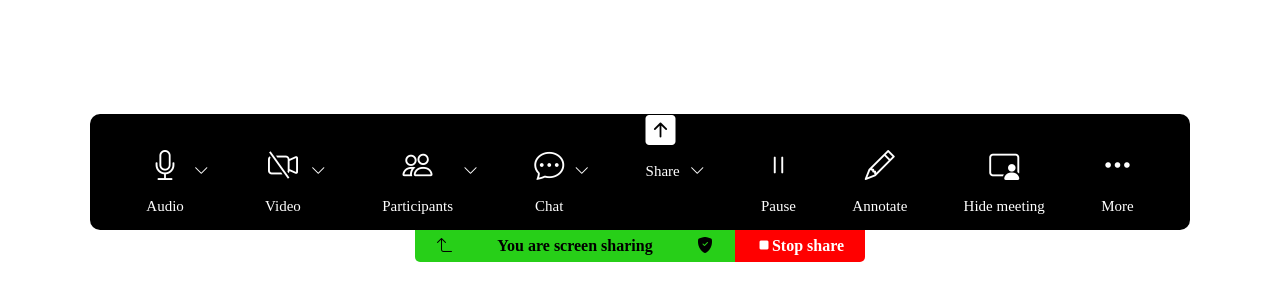
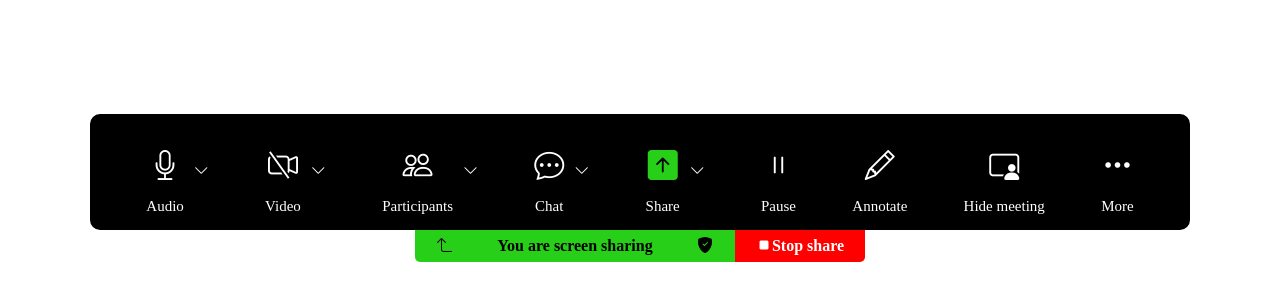
Before and after one commit to moulilalam/team-meeting-controls, a plain HTML site: page index.html in a window 1280 px wide. Shown: the part 170-470 px from the top of the page. Drawn offline with nearby package versions, Linux system fonts and the light colour scheme.

Commit message:
Update style.css

```diff
--- a/style.css
+++ b/style.css
@@ -41,6 +41,18 @@
 
     padding-top: 35px;
     height: auto;
+}
+.mic0{
+    /* border: 2px solid red; */
+    display: flex;
+    flex-wrap: wrap;
+    flex-direction: column;
+    justify-content: center;
+    align-items: center;
+
+    padding-top: 35px;
+    height: auto;
+    color: rgb(39, 207, 24);
 }
 .mic2{
     /* border: 2px solid red; */
```
